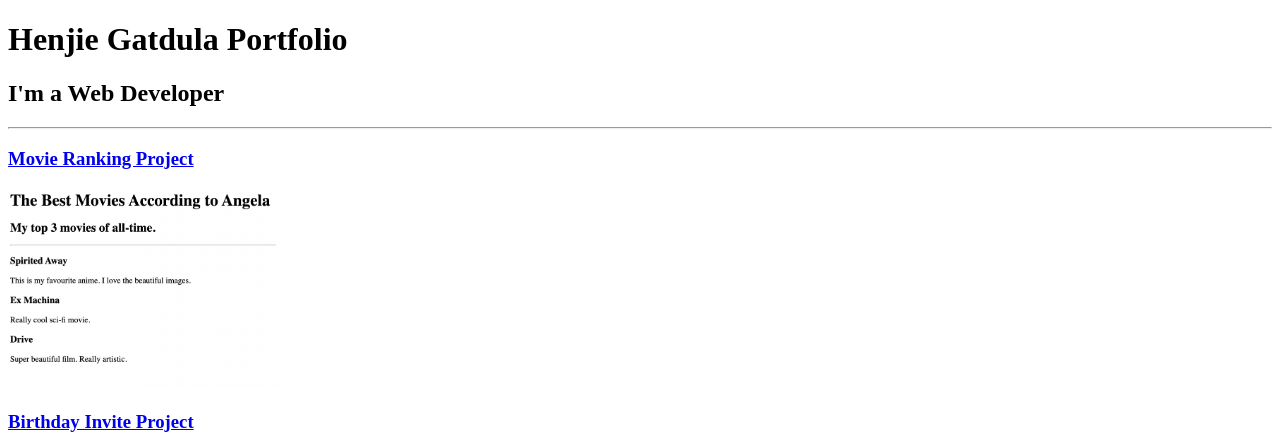
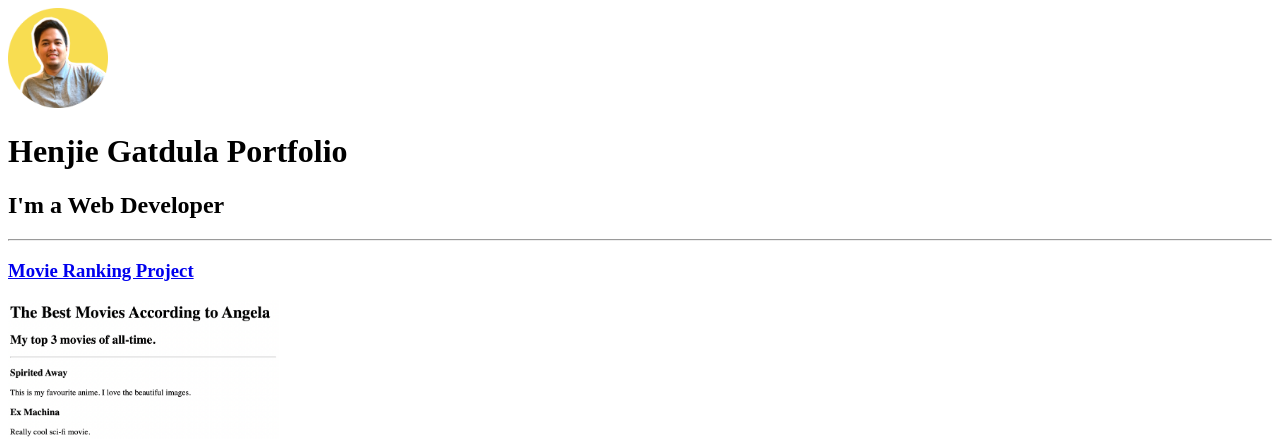
Before and after one commit to jhineglaud/html-portfolio, a plain HTML site: page index.html in a window 1280 px wide. Shown: the top 439 px of the page. Drawn offline with Linux system fonts and the light colour scheme.

Commit message:
Update index.html

```diff
--- a/index.html
+++ b/index.html
@@ -7,6 +7,7 @@
   <title>My Portfolio</title>
 </head>
 <body>
+  <img src="./assets/images/hbg pic.PNG" height="100">
   <h1>Henjie Gatdula Portfolio</h1>
   <h2>I'm a Web Developer</h2>
   <hr />
```
